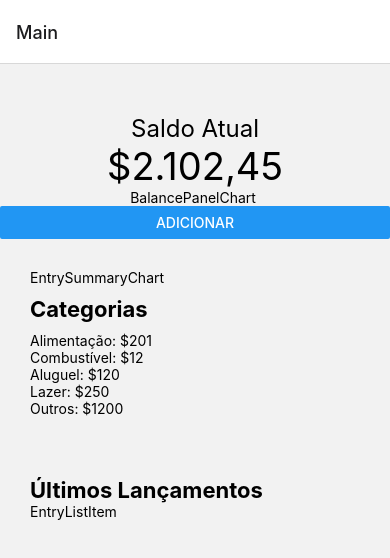
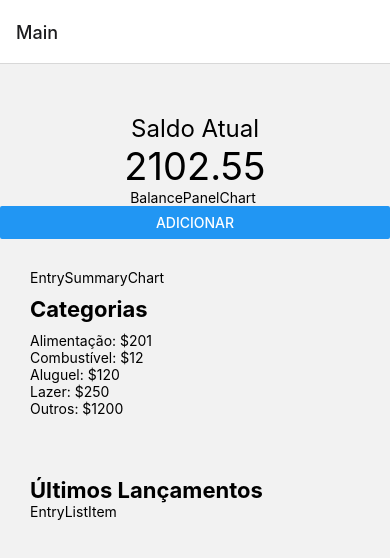
Before and after one commit to CSIRamone/SmartMoney, a React Native app: screen / in a window 390 px wide. Shown: the top 558 px of the page. Built offline with nearby package versions, Linux system fonts and the light colour scheme.

Commit message:
Implements Props Current

```diff
--- a/src/components/BalancePanel/BalancePanelLabel/index.js
+++ b/src/components/BalancePanel/BalancePanelLabel/index.js
@@ -1,11 +1,11 @@
 import React from 'react';
 import {StyleSheet, Text, View} from 'react-native';
 
-const BalancePanelLabel = () => {
+const BalancePanelLabel = ({currentBalance}) => {
   return (
     <View style={styles.container}>
       <Text style={styles.label}>Saldo Atual</Text>
-      <Text style={styles.value}>$2.102,45</Text>
+      <Text style={styles.value}>{currentBalance}</Text>
     </View>
   );
 };
--- a/src/components/BalancePanel/index.js
+++ b/src/components/BalancePanel/index.js
@@ -3,10 +3,11 @@ import {Button, StyleSheet, View} from 'react-native';
 import BalancePanelLabel from './BalancePanelLabel';
 import BalancePanelChart from './BalancePanelChart';
 
-const BalancePanel = () => {
+const BalancePanel = ({currentBalance}) => {
+  const currentBalanc = 2102.55;
   return (
     <View style={styles.container}>
-      <BalancePanelLabel />
+      <BalancePanelLabel currentBalance={currentBalanc} />
       <BalancePanelChart />
     </View>
   );
--- a/src/pages/Main/index.js
+++ b/src/pages/Main/index.js
@@ -5,9 +5,10 @@ import EntryList from '../../components/EntryList';
 import EntrySummary from '../../components/EntrySummary';
 
 const Main = ({navigation}) => {
+  const currentBalanc = 2102.55;
   return (
     <View style={styles.container}>
-      <BalancePanel />
+      <BalancePanel currentBalance={currentBalanc} />
       <Button
         title="Adicionar"
         onPress={() => navigation.navigate('NewEntry')}
```
